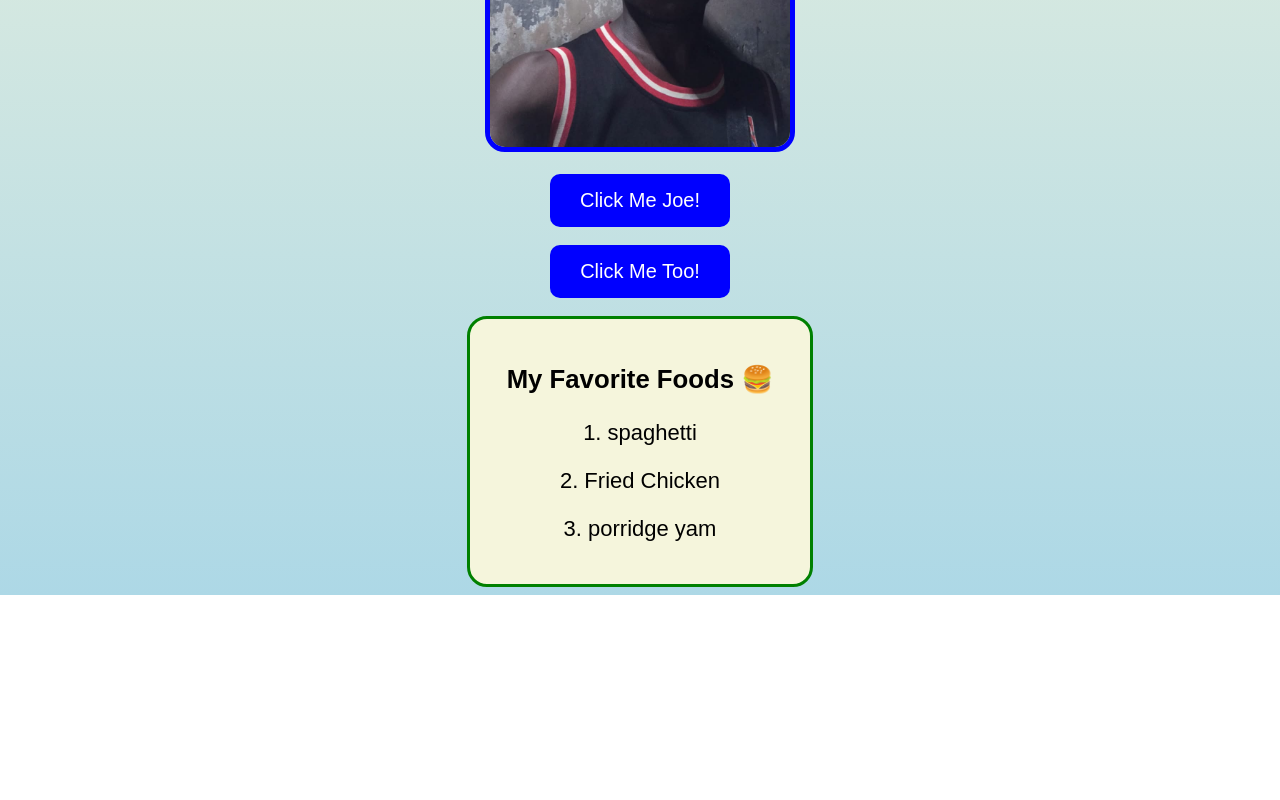
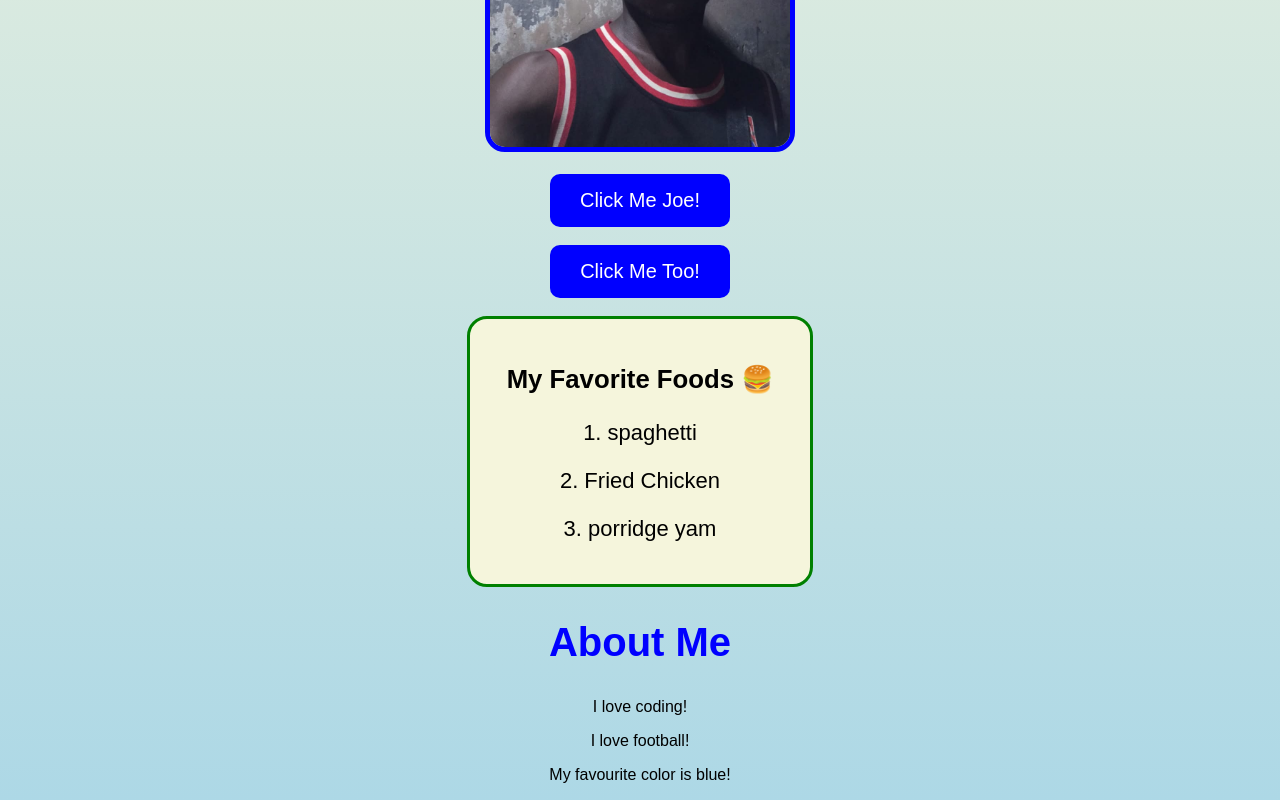
Before and after one commit to joehat809-wq/my-first-project, a plain HTML site: page index.html in a window 1280 px wide. Shown: the part 520-1320 px from the top of the page. Before the commit the page ends 1115 px from the top, so only its background shows below. Drawn offline with Linux system fonts and the light colour scheme.

Commit message:
Update index.html

```diff
--- a/index.html
+++ b/index.html
@@ -32,6 +32,10 @@ img { width: 300px; border-radius: 20px; border: 5px solid blue; }
 <p>2. Fried Chicken</p>
 <p>3. porridge yam</p>
 </div>
+<h2>About Me</h2>
+<p>I love coding!</p>
+<p>I love football!</p>
+<p>My favourite color is blue!</p>
 
 </body>
 </html>
```
